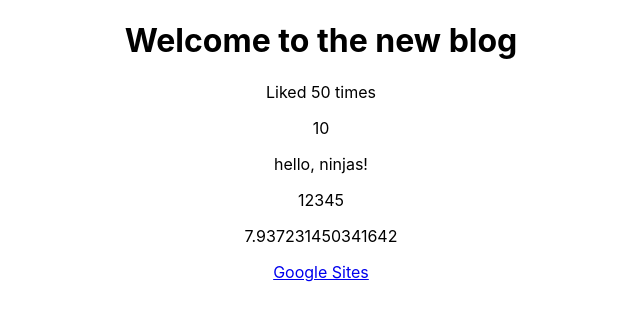
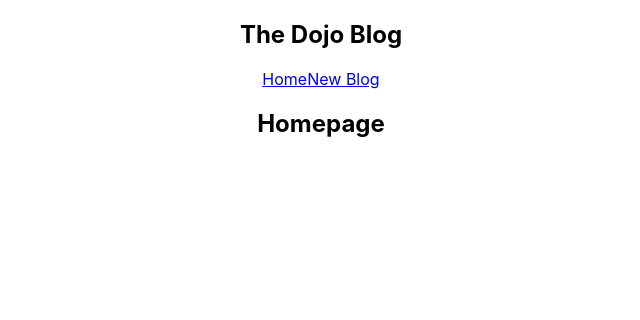
Before and after one commit to SasnarineDeodat/Full-Modern-React-Tutorial, a React (Create React App) app: page / in a window 1280 px wide. Shown: the top 320 px of the page, without its empty margins (319-959 px from the left). Built offline with nearby package versions, Linux system fonts and the light colour scheme.

Commit message:
Multiple Components

```diff
--- a/src/App.js
+++ b/src/App.js
@@ -1,4 +1,6 @@
 import "./App.css";
+import Home from "./Home";
+import Navbar from "./Navbar";
 
 function App() {
   const title = "Welcome to the new blog";
@@ -7,16 +9,10 @@
   const link = "http://www.googl.com";
   return (
     <div className="App">
+      <Navbar />
       <div className="content">
-        <h1>{title}</h1>
-        <p>Liked {likes} times</p>
-        {/* <p>{person}</p> */}
-        <p>{10}</p>
-        <p>{"hello, ninjas!"}</p>
-        <p>{[1, 2, 3, 4, 5]}</p>
-        <p>{Math.random()* 10}</p>
+      <Home/>
 
-        <a href={link}>Google Sites</a>
       </div>
     </div>
   );
--- /dev/null
+++ b/src/Home.js
@@ -0,0 +1,11 @@
+import React from 'react'
+
+const Home = () => {
+  return (
+      <div className='home'>
+          <h2>Homepage</h2>
+    </div>
+  )
+}
+
+export default Home
--- /dev/null
+++ b/src/Navbar.js
@@ -0,0 +1,16 @@
+import React from 'react'
+
+const Navbar = () => {
+  return (
+<nav className='navbar'>
+    <h1>The Dojo Blog</h1>
+    <div className='links'>
+        <a href="/">Home</a>
+        <a href="/create">New Blog</a>
+    </div>
+
+</nav>
+  )
+}
+
+export default Navbar
```
